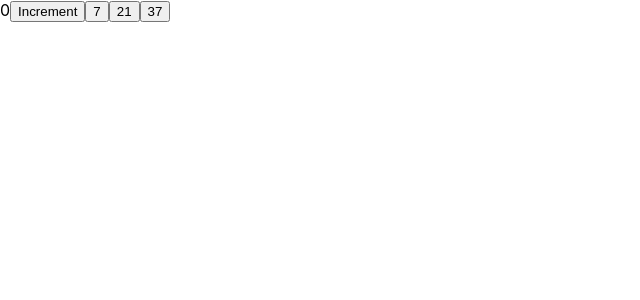
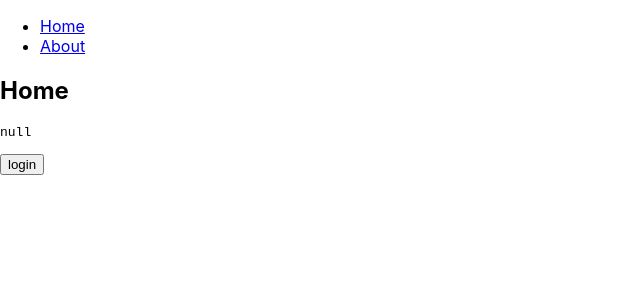
Before and after one commit to oberoi-ishant/react-hooks, a React (Create React App) app: page / in a window 1280 px wide. Shown: the top 300 px of the page, without its empty margins (0-640 px from the left). Built offline with nearby package versions, Linux system fonts and the light colour scheme.

Commit message:
Adding more hooks

```diff
--- a/package.json
+++ b/package.json
@@ -6,6 +6,7 @@
     "cra-template": "1.0.3",
     "react": "^16.13.1",
     "react-dom": "^16.13.1",
+    "react-router-dom": "^5.2.0",
     "react-scripts": "3.4.3"
   },
   "scripts": {
--- /dev/null
+++ b/src/About.jsx
@@ -0,0 +1,13 @@
+import React, { useContext } from "react";
+import { UserContext } from "./UserContext";
+
+export function About() {
+  const { user } = useContext(UserContext);
+
+  return (
+    <div>
+      <h2>About</h2>
+      <pre>{ JSON.stringify(user, null, 2) }</pre>
+    </div>
+  );
+}
--- /dev/null
+++ b/src/AppUseContext.jsx
@@ -0,0 +1,42 @@
+// https://www.youtube.com/watch?v=lhMKvyLRWo0&list=PLN3n1USn4xlmyw3ebYuZmGp60mcENitdM&index=8
+
+import React, { useReducer, useState, useCallback, useMemo } from 'react';
+import { BrowserRouter as Router, Route, Link } from "react-router-dom";
+import { Home } from "./Home";
+import { About } from "./About";
+import { UserContext } from './UserContext';
+
+const AppUseContext = () => {
+  const [user, setUser] = useState(null);
+  // If you use <UserContext.Provider value={ { value, setValue} }>
+  // then the value object is created every time this component renders.
+  // So can you useMemo to store the value
+  // Using memoized value, incase the value is computed everytime.
+  // So create new value only if the dependencies change.
+  // Doesn't make difference in this small example.
+  const providerValue = useMemo(
+    () => ({ user, setUser}),
+    [user, setUser]);
+  return (
+    <Router>
+      <div>
+        <nav>
+          <ul>
+            <li>
+              <Link to="/">Home</Link>
+            </li>
+            <li>
+              <Link to="/about/">About</Link>
+            </li>
+          </ul>
+        </nav>
+        <UserContext.Provider value={ providerValue }>
+          <Route path="/" exact component={Home} />
+          <Route path="/about/" component={About} />
+        </UserContext.Provider>
+      </div>
+    </Router>
+  );
+}
+
+export default AppUseContext;
--- /dev/null
+++ b/src/AppUseReducer.jsx
@@ -0,0 +1,185 @@
+// https://www.youtube.com/watch?v=wcRawY6aJaw&list=PLN3n1USn4xlmyw3ebYuZmGp60mcENitdM&index=7
+
+import React, { useReducer, useState, useCallback } from 'react';
+import { useCountRenders } from './useCountRenders';
+
+// Keeping reducer outside the component here.
+// Reducer should return the state.
+
+// https://github.com/immerjs/use-immer
+// A lib to help manage complex state with useReducer/useState.
+
+function reducer (state, action) {
+  switch(action.type) {
+    case 'add-todo':
+      return {
+        ...state,
+        todos: [...state.todos, { text: action.text, completed: false }],
+        todosCount: state.todosCount + 1
+      };
+    case 'toggle-todo':
+      return {
+        ...state,
+        todos: state.todos.map( // map creates new object. Immutability
+          (t, idx) => action.index === idx ? { ...t, completed: !t.completed } : t),
+      }
+    default:
+      return state;
+  }
+}
+
+// Lazy initialization: Use init function for lazy state initialization
+// Remember: If the init function accepts an argument,
+// you need set the argument as the second value in useReducer
+// while using init function for lazy initialization of the state.
+// useReducer(reducer, initialArgument, init);
+
+// Example: Prefered Approach: Passing 'dispatch' to child Todo
+const Todo = React.memo(({ idx, todo, dispatch }) => {
+  useCountRenders();
+  return (
+    <div
+      key={ idx }
+      style={ { 'textDecoration': todo.completed ? 'line-through' : '' }  }
+      onClick={ e => dispatch({ type: 'toggle-todo', index: idx }) }>
+      { todo.text }
+    </div>
+  );
+});
+
+const initialArgument = {
+  todos: [{ text: 'initial state todo', completed: true }],
+  todosCount: 1
+};
+const init = (initialArgument) => initialArgument;
+const AppUseReducer = () => {
+  const [state, dispatch] = useReducer(reducer, initialArgument, init);
+  const [text, setText] = useState('');
+  const { todos, todosCount } = state;
+
+  const getTodos = () => {
+    return todos.map(
+      (t, idx) => (
+        <Todo
+          idx={ idx }
+          todo={ t }
+          dispatch={ dispatch } />
+          // Passing dispatch to child component instead of a callback
+          // React guarantees that dispatch function identity is stable and won’t
+          // change on re-renders.
+          // This is why it’s safe to omit from the useEffect or useCallback dependency list.
+        )
+      );
+  }
+
+  return (
+    <div>
+      <div>todosCount: { todosCount }</div>
+      <form onSubmit={ e => {
+        e.preventDefault();
+        dispatch({ type: 'add-todo', text });
+        setText('')
+      }}>
+        <input
+          type="text"
+          name="text"
+          value={ text }
+          onChange={ e => setText(e.target.value) } />
+      </form>
+      {/*<pre>{ JSON.stringify(todos, null, 2) }</pre>*/}
+      { getTodos() }
+    </div>
+  );
+}
+
+// Example: Passing 'callback' to child Todo
+// const Todo = React.memo(({ idx, todo, toggleTodo }) => {
+//   useCountRenders();
+//   return (
+//     <div
+//       key={ idx }
+//       style={ { 'textDecoration': todo.completed ? 'line-through' : '' }  }
+//       onClick={ e => toggleTodo({type: 'toggle-todo', index: idx}) }>
+//       { todo.text }
+//     </div>
+//   );
+// });
+
+// const initialArgument = {
+//   todos: [{ text: 'initial state todo', completed: true }],
+//   todosCount: 1
+// };
+// const init = (initialArgument) => initialArgument;
+// const AppUseReducer = () => {
+//   const [state, dispatch] = useReducer(reducer, initialArgument, init);
+//   const [text, setText] = useState('');
+//   const { todos, todosCount } = state;
+//   // Callback passed for toggleTodo.
+//   // Now you get into issues of function re-creation., so you try to memoize it
+//   // with useCallback
+
+//   const toggleTodo = useCallback(({ type, index }) => {
+//     dispatch({ type, index })
+//   }, []); // Empty as no dependency
+
+//   const getTodos = () => {
+//     return todos.map(
+//       (t, idx) => (
+//         <Todo
+//           idx={ idx }
+//           todo={ t }
+//           toggleTodo={ toggleTodo } />
+//           // Passing callback to child component instead of a dispatch directly
+//         )
+//       );
+//   }
+
+//   return (
+//     <div>
+//       <div>todosCount: { todosCount }</div>
+//       <form onSubmit={ e => {
+//         e.preventDefault();
+//         dispatch({ type: 'add-todo', text });
+//         setText('')
+//       }}>
+//         <input
+//           type="text"
+//           name="text"
+//           value={ text }
+//           onChange={ e => setText(e.target.value) } />
+//       </form>
+//       {/*<pre>{ JSON.stringify(todos, null, 2) }</pre>*/}
+//       { getTodos() }
+//     </div>
+//   );
+// }
+
+/* EXAMPLE: 1: IMMUTABLE STATE */
+// function reducer (state, action) {
+//   switch(action.type) {
+//     case 'increment':
+//       // state++ or ++state is changing the same state variable.(Mutation)
+//       // hence we do state + 1, returning a new copy of state.
+//       // So keeping state Immutable.
+//       return state + 1;
+//     case 'decrement':
+//       return state - 1;
+//     default:
+//       return state;
+//   }
+// }
+
+// const AppUseReducer = () => {
+//   const [count, dispatch] = useReducer(reducer, 0);
+
+//   return (
+//     <div>
+//       <div>hey</div>
+//       <div>count: { count }</div>
+//       <button onClick={ () => dispatch({ type: 'increment' }) }>increment</button>
+//       <button onClick={ () => dispatch({ type: 'decrement' }) }>decrement</button>
+//     </div>
+//   );
+// }
+
+export default AppUseReducer;
--- /dev/null
+++ b/src/Home.jsx
@@ -0,0 +1,26 @@
+import React, { useContext } from "react";
+import { UserContext } from "./UserContext";
+import { login } from "./login";
+
+export function Home() {
+  const { user, setUser } = useContext(UserContext);
+
+  return (
+    <div>
+      <h2>Home</h2>
+      <pre>{ JSON.stringify(user, null, 2) }</pre>
+      { user &&
+        <button onClick={ () => setUser(null) }>logout</button>
+      }
+      { !user &&
+        <button
+          onClick={ async (e) => {
+            const user = await login();
+            setUser(user);
+          } }>
+          login
+        </button>
+      }
+    </div>
+  );
+}
--- /dev/null
+++ b/src/UserContext.jsx
@@ -0,0 +1,3 @@
+import { createContext } from "react";
+
+export const UserContext = createContext(null);
--- a/src/index.js
+++ b/src/index.js
@@ -9,11 +9,13 @@ import AppUseRef from './AppUseRef';
 import AppUseLayoutEffect from './AppUseLayoutEffect';
 import AppUseCallback from './AppUseCallback';
 import AppUseMemo from './AppUseMemo';
+import AppUseReducer from './AppUseReducer';
+import AppUseContext from './AppUseContext';
 import * as serviceWorker from './serviceWorker';
 
 ReactDOM.render(
   <React.StrictMode>
-    <AppUseCallback />
+    <AppUseContext />
   </React.StrictMode>,
   document.getElementById('root')
 );
--- /dev/null
+++ b/src/login.js
@@ -0,0 +1,7 @@
+export const login = async () => {
+  return {
+    id: 4,
+    username: 'bob',
+    email: 'bob@outlook.com'
+  }
+}
```
Also changed, not shown: 1 other file (tests, documents, lock files or other folders).
